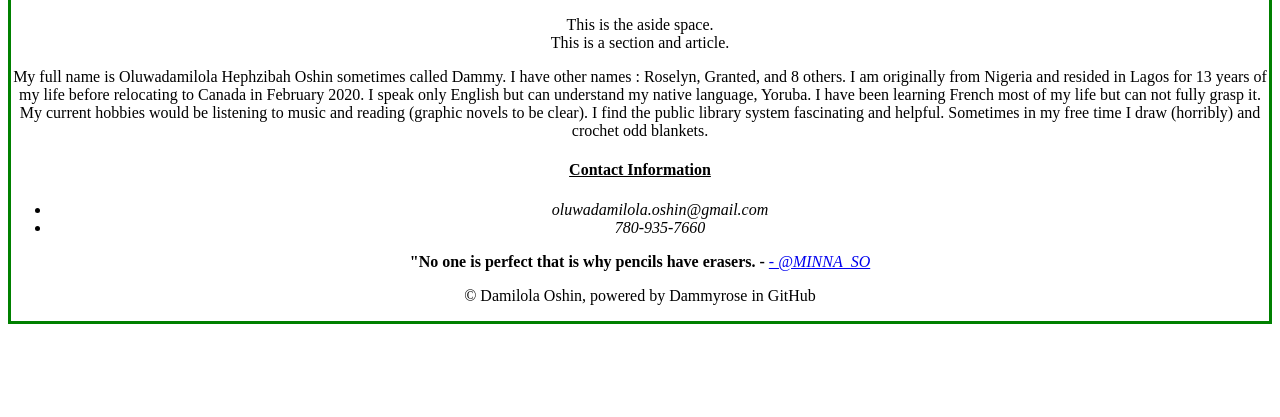
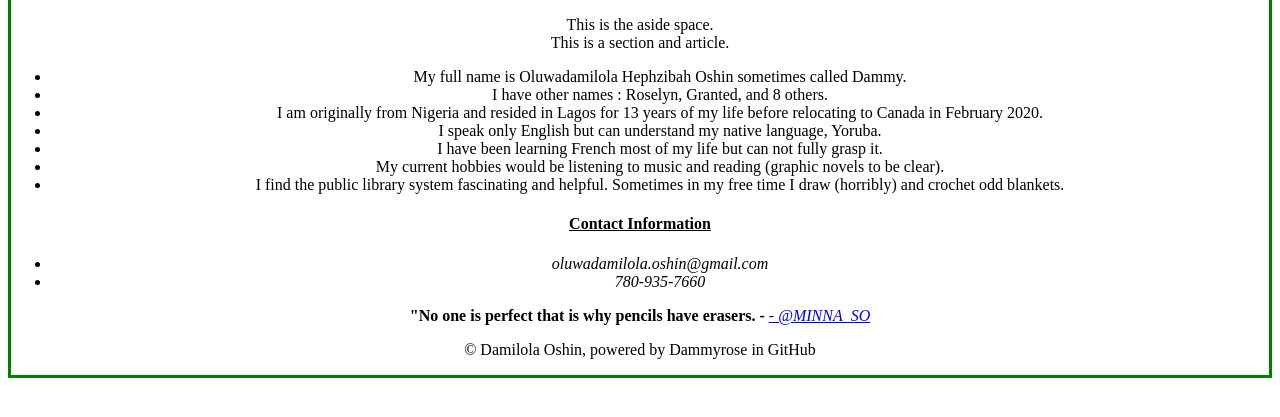
Before and after one commit to Dammyrose/Promotional-Website.github.io, a plain HTML site: page childPages/About The Author.html in a window 1280 px wide. Shown: the part 219-636 px from the top of the page. Drawn offline with Linux system fonts and the light colour scheme.

Commit message:
Update About The Author.html

```diff
--- a/childPages/About The Author.html
+++ b/childPages/About The Author.html
@@ -30,6 +30,13 @@
   text-align: center;
   border: 3px solid green;
   }
+    .right {
+  position: absolute;
+  right: 0px;
+  width: 300px;
+  border: 3px solid #73AD21;
+  padding: 10px;
+}
 </style>
 
 
@@ -50,10 +57,21 @@
     <p><header><h3>About The Author.</h3></header></p>
 <aside>This is the aside space.</aside>
 <section><article>This is a section and article.</article></section>
-<section><article><p>My full name is Oluwadamilola Hephzibah Oshin sometimes called Dammy. I have other names : Roselyn, Granted, and 8 others.
-    I am originally from Nigeria and resided in Lagos for 13 years of my life before relocating to Canada in February 2020.
-    I speak only English but can understand my native language, Yoruba. I have been learning French most of my life but can not fully grasp it.
-    My current hobbies would be listening to music and reading (graphic novels to be clear). I find the public library system fascinating and helpful. Sometimes in my free time I draw (horribly) and crochet odd blankets. </p></article></section>
+<section>
+    <article>
+        <p>
+            <ul>
+                <li>My full name is Oluwadamilola Hephzibah Oshin sometimes called Dammy.
+                <li>I have other names : Roselyn, Granted, and 8 others.
+                <li>I am originally from Nigeria and resided in Lagos for 13 years of my life before relocating to Canada in February 2020.
+                <li>I speak only English but can understand my native language, Yoruba.
+                <li>I have been learning French most of my life but can not fully grasp it.
+                <li>My current hobbies would be listening to music and reading (graphic novels to be clear).
+                <li>I find the public library system fascinating and helpful. Sometimes in my free time I draw (horribly) and crochet odd blankets.
+            </ul>
+        </p>
+    </article>
+</section>
 </body>
 
 <footer>
```
